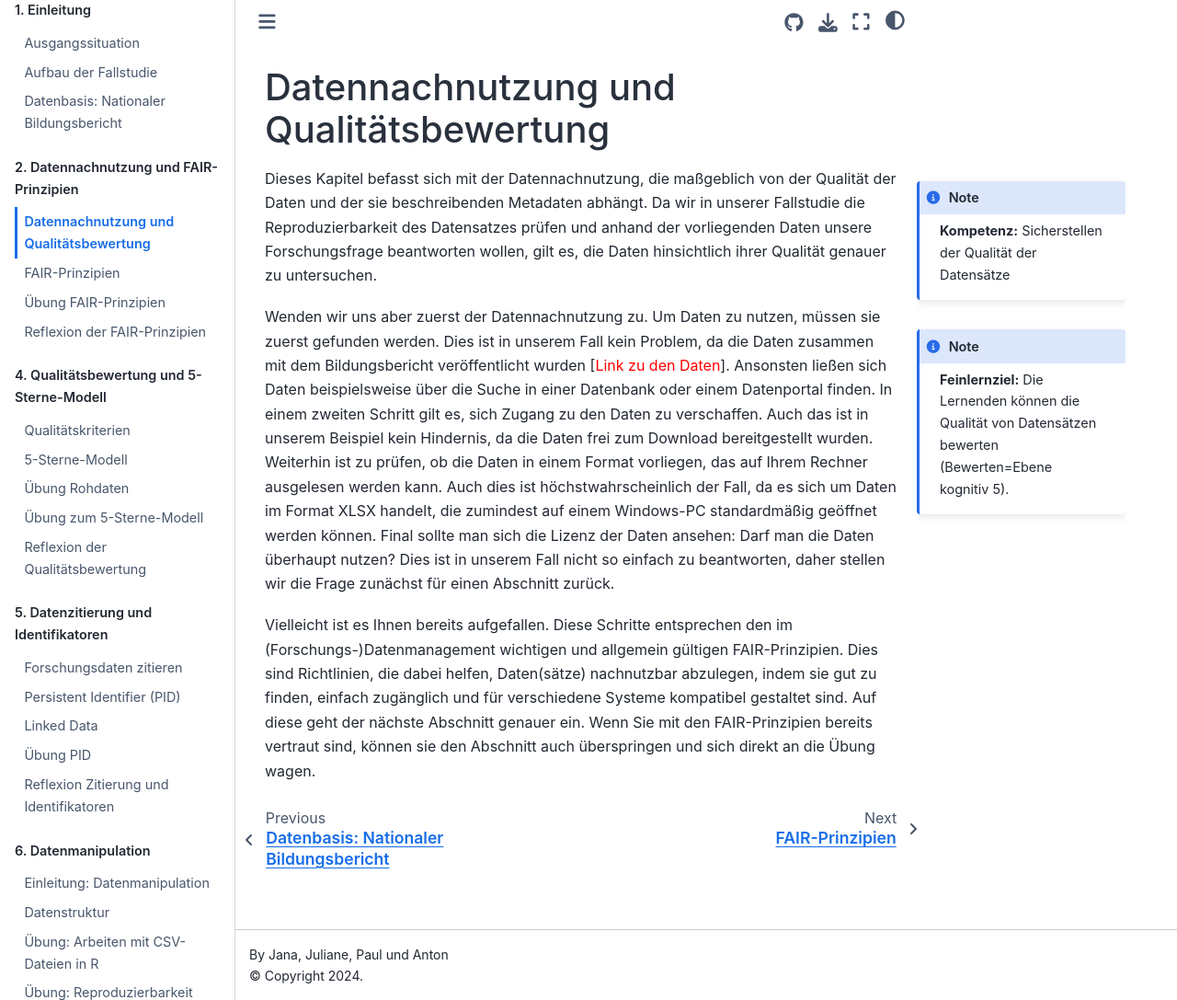
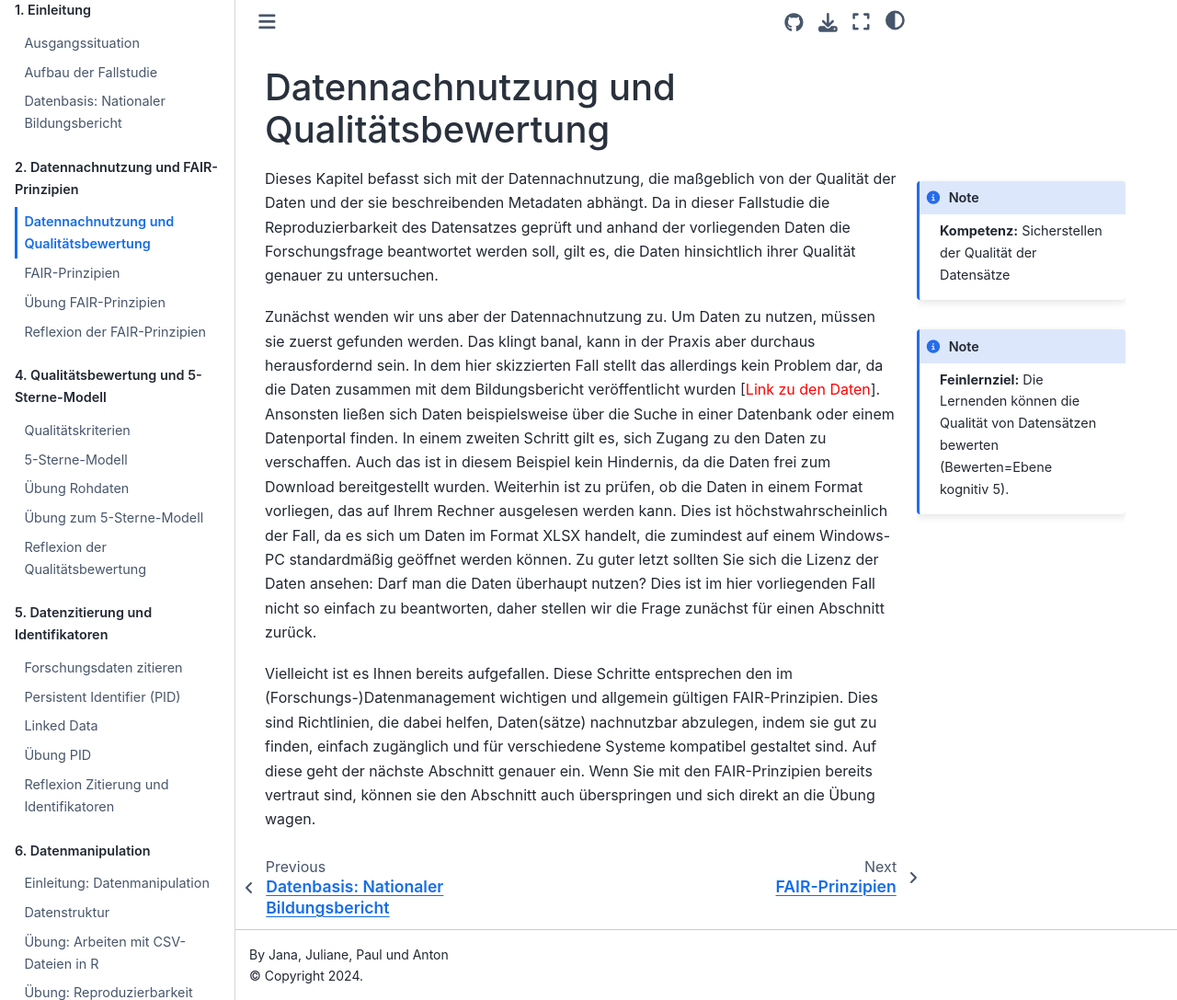
Before and after one commit to quadriga-dk/Tabelle-Fallstudie-1, a Jupyter Book: the page built from Markdown/Einleitung_Datennachnutzung.md, in a window 1280 px wide and 1087 px high. Shown: the whole window at 92% size. Built offline with Jupyter Book 1.0.4 settings and Sphinx 7.4.7 and the Sphinx Book theme 1.1.4, drawn with Linux system fonts in a browser that asks for light colours.

Commit message:
Update Einleitung_Datennachnutzung.md

`````diff
--- a/Markdown/Einleitung_Datennachnutzung.md
+++ b/Markdown/Einleitung_Datennachnutzung.md
@@ -12,12 +12,12 @@
 ```
 ````
 
-Dieses Kapitel befasst sich mit der Datennachnutzung, die maßgeblich von der Qualität der Daten und der sie beschreibenden Metadaten abhängt. Da wir in unserer Fallstudie die Reproduzierbarkeit des Datensatzes prüfen und anhand der vorliegenden Daten unsere Forschungsfrage beantworten wollen, gilt es, die Daten hinsichtlich ihrer Qualität genauer zu untersuchen.
+Dieses Kapitel befasst sich mit der Datennachnutzung, die maßgeblich von der Qualität der Daten und der sie beschreibenden Metadaten abhängt. Da in dieser Fallstudie die Reproduzierbarkeit des Datensatzes geprüft und anhand der vorliegenden Daten die Forschungsfrage beantwortet werden soll, gilt es, die Daten hinsichtlich ihrer Qualität genauer zu untersuchen.
 
-Wenden wir uns aber zuerst der Datennachnutzung zu.
-Um Daten zu nutzen, müssen sie zuerst gefunden werden. Dies ist in unserem Fall kein Problem, da die Daten zusammen mit dem Bildungsbericht veröffentlicht wurden [<span style="color:red">Link zu den Daten</span>]. Ansonsten ließen sich Daten beispielsweise über die Suche in einer Datenbank oder einem Datenportal finden.
-In einem zweiten Schritt gilt es, sich Zugang zu den Daten zu verschaffen. Auch das ist in unserem Beispiel kein Hindernis, da die Daten frei zum Download bereitgestellt wurden.
-Weiterhin ist zu prüfen, ob die Daten in einem Format vorliegen, das auf Ihrem Rechner ausgelesen werden kann. Auch dies ist höchstwahrscheinlich der Fall, da es sich um Daten im Format XLSX handelt, die zumindest auf einem Windows-PC standardmäßig geöffnet werden können.
-Final sollte man sich die Lizenz der Daten ansehen: Darf man die Daten überhaupt nutzen? Dies ist in unserem Fall nicht so einfach zu beantworten, daher stellen wir die Frage zunächst für einen Abschnitt zurück.
+Zunächst wenden wir uns aber der Datennachnutzung zu.
+Um Daten zu nutzen, müssen sie zuerst gefunden werden. Das klingt banal, kann in der Praxis aber durchaus herausfordernd sein. In dem hier skizzierten Fall stellt das allerdings kein Problem dar, da die Daten zusammen mit dem Bildungsbericht veröffentlicht wurden [<span style="color:red">Link zu den Daten</span>]. Ansonsten ließen sich Daten beispielsweise über die Suche in einer Datenbank oder einem Datenportal finden.
+In einem zweiten Schritt gilt es, sich Zugang zu den Daten zu verschaffen. Auch das ist in diesem Beispiel kein Hindernis, da die Daten frei zum Download bereitgestellt wurden.
+Weiterhin ist zu prüfen, ob die Daten in einem Format vorliegen, das auf Ihrem Rechner ausgelesen werden kann. Dies ist höchstwahrscheinlich der Fall, da es sich um Daten im Format XLSX handelt, die zumindest auf einem Windows-PC standardmäßig geöffnet werden können.
+Zu guter letzt sollten Sie sich die Lizenz der Daten ansehen: Darf man die Daten überhaupt nutzen? Dies ist im hier vorliegenden Fall nicht so einfach zu beantworten, daher stellen wir die Frage zunächst für einen Abschnitt zurück.
 
 Vielleicht ist es Ihnen bereits aufgefallen. Diese Schritte entsprechen den im (Forschungs-)Datenmanagement wichtigen und allgemein gültigen FAIR-Prinzipien. Dies sind Richtlinien, die dabei helfen, Daten(sätze) nachnutzbar abzulegen, indem sie gut zu finden, einfach zugänglich und für verschiedene Systeme kompatibel gestaltet sind. Auf diese geht der nächste Abschnitt genauer ein. Wenn Sie mit den FAIR-Prinzipien bereits vertraut sind, können sie den Abschnitt auch überspringen und sich direkt an die Übung wagen.
`````
